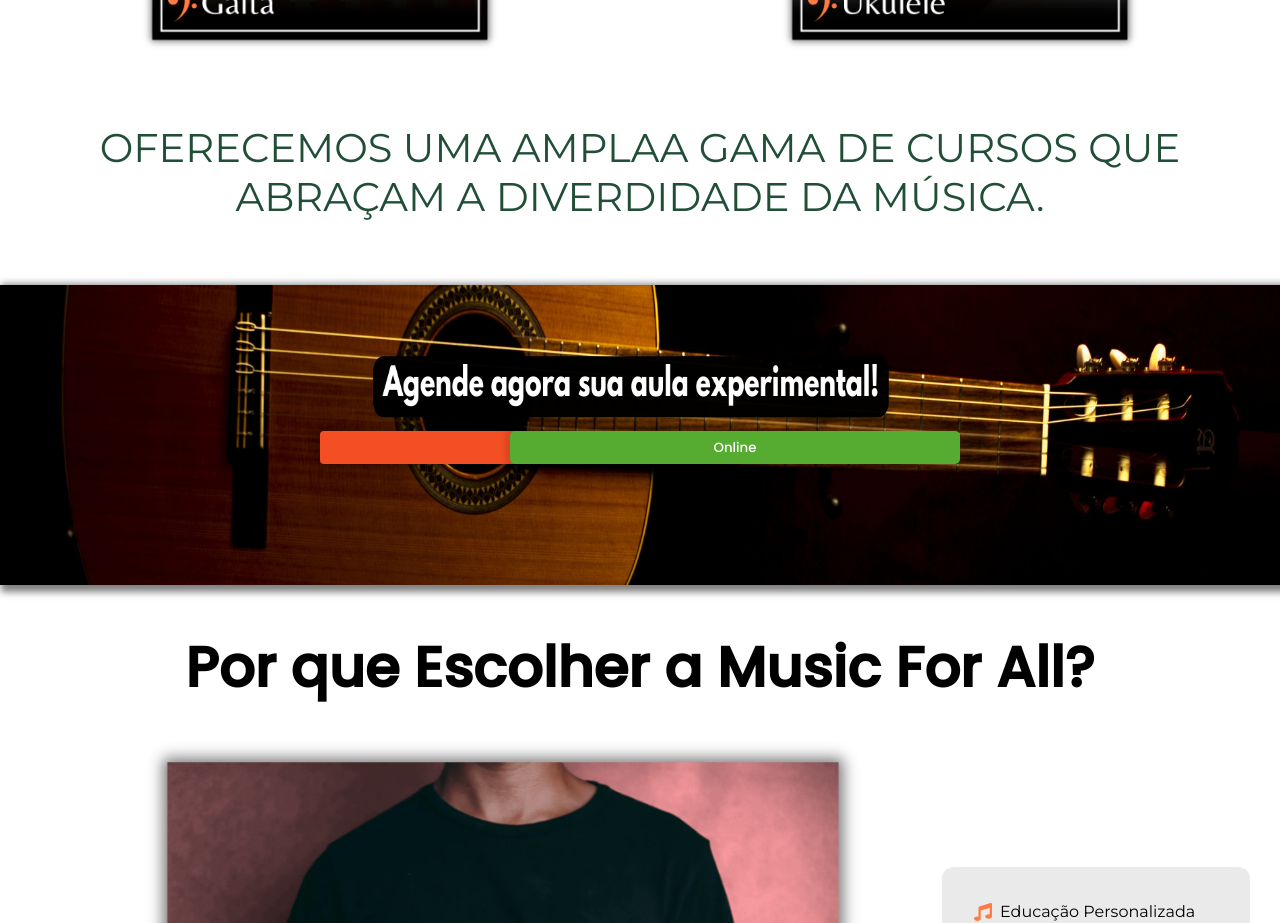
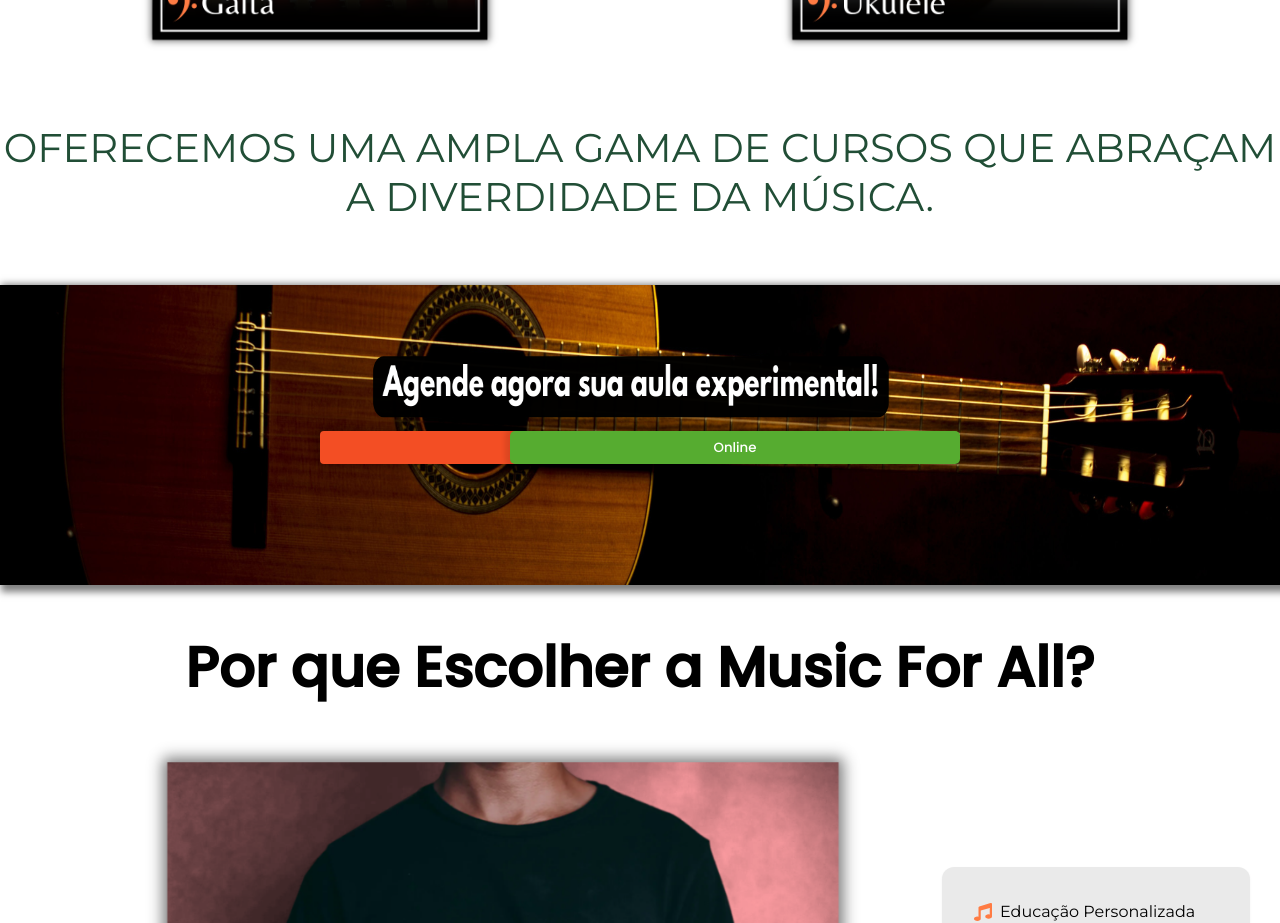
Before and after one commit to GuilhermeGomesti1/music-for-all, a Next.js app: page / in a window 1280 px wide. Shown: the part 2120-3043 px from the top of the page. Built offline with nearby package versions, Linux system fonts and the light colour scheme.

Commit message:
Update page.tsx

```diff
--- a/src/app/page.tsx
+++ b/src/app/page.tsx
@@ -198,7 +198,7 @@
             </div>
           </section>
           <p className={styles.textoCursos}>
-           OFERECEMOS UMA AMPLAA GAMA DE CURSOS QUE ABRAÇAM A DIVERDIDADE DA MÚSICA.
+           OFERECEMOS UMA AMPLA GAMA DE CURSOS QUE ABRAÇAM A DIVERDIDADE DA MÚSICA.
           </p>
         </div>
 
```
